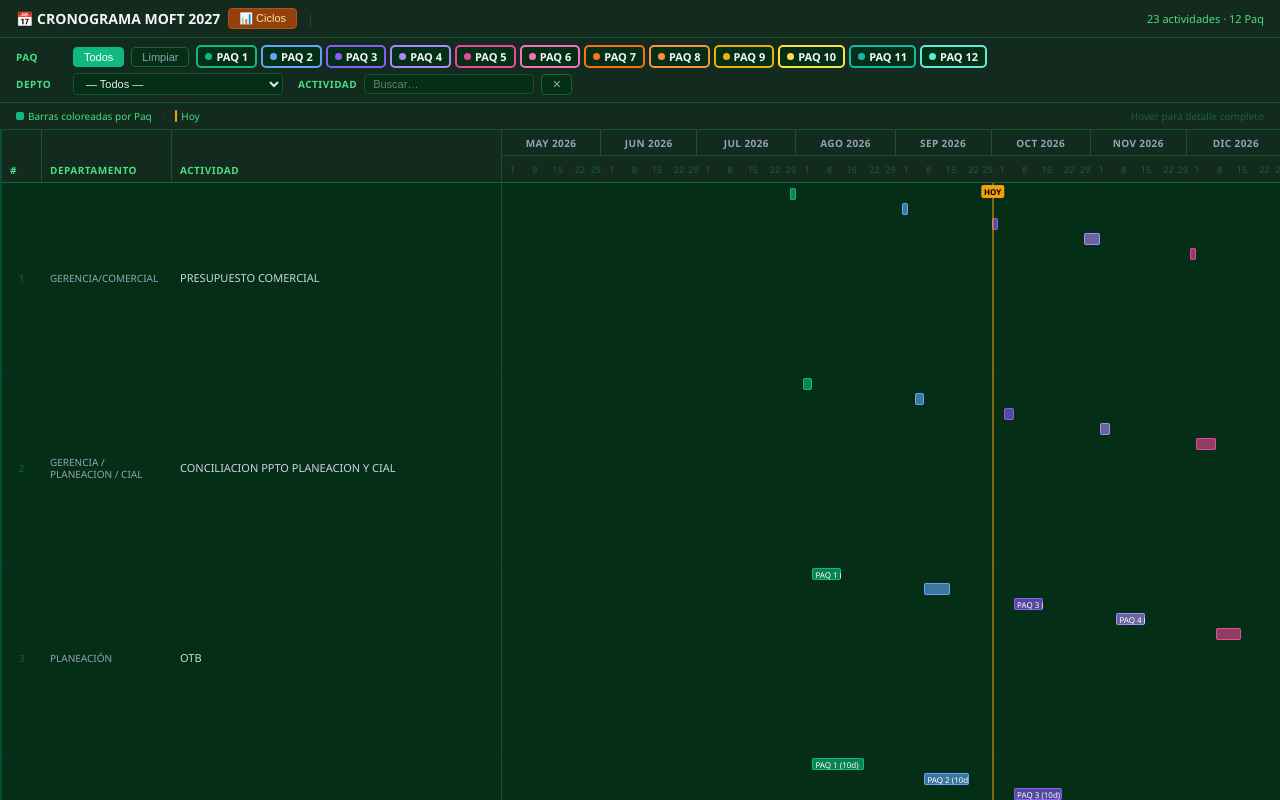
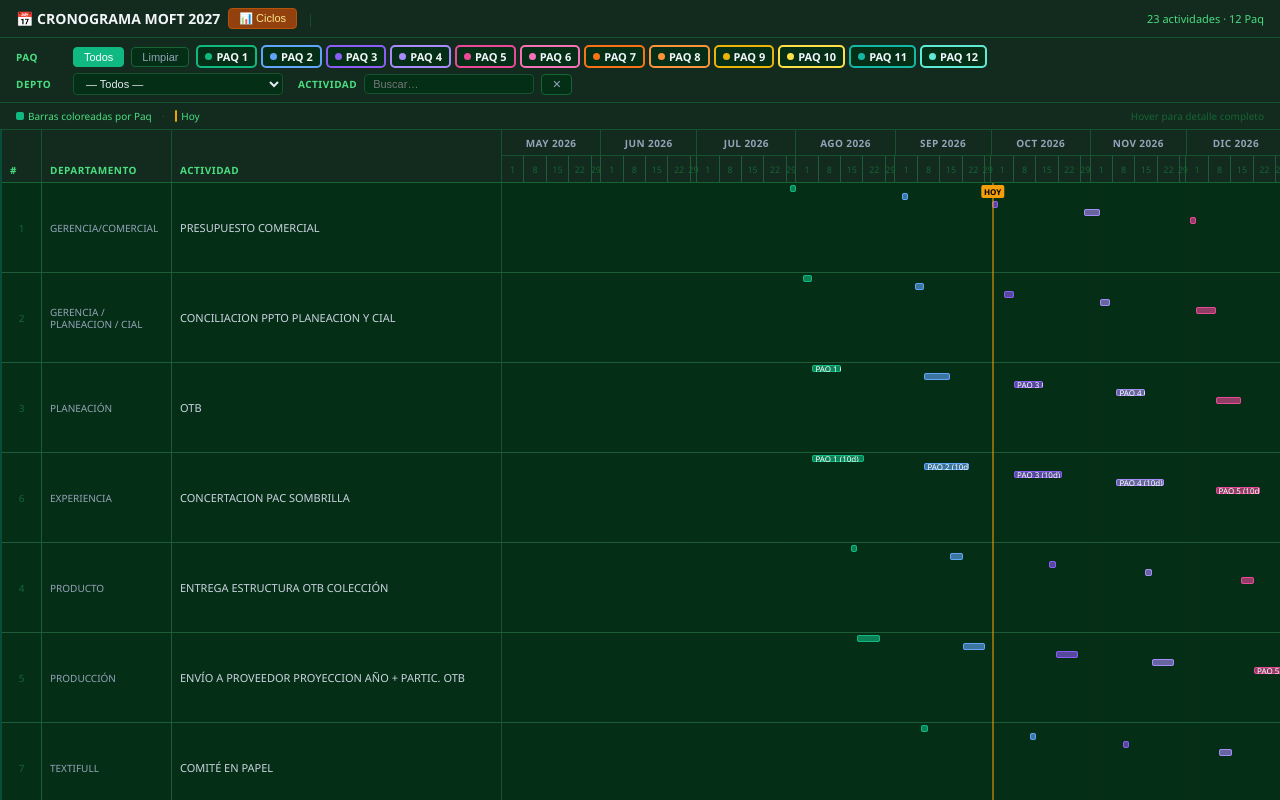
Before and after one commit to KDELRIO2325/cronograma-moft-2027, a plain HTML site: page index.html in a window 1280 px wide. Drawn offline with Linux system fonts and the light colour scheme.

Commit message:
Add files via upload

```diff
--- a/index.html
+++ b/index.html
@@ -37,7 +37,7 @@ body{font-family:'Segoe UI',Arial,sans-serif;background:#052e16;color:#e2e8f0;fo
 #sbHead h2{font-size:11px;font-weight:700;color:#60a5fa;text-transform:uppercase;letter-spacing:.07em}
 #sbHead .close{cursor:pointer;color:#4ade80;font-size:14px;line-height:1;padding:2px 5px;border-radius:3px}
 #sbHead .close:hover{color:#e2e8f0;background:#166534}
-#sbSubtitle{padding:5px 14px 6px;font-size:9px;color:#166534;border-bottom:1px solid #132a1e;flex-shrink:0;line-height:1.4}
+#sbSubtitle{padding:5px 14px 6px;font-size:9px;color:#166534;border-bottom:1px solid #1e5c38;flex-shrink:0;line-height:1.4}
 #cyclesScroll{flex:1;overflow-y:auto;padding:8px 10px 12px}
 #cyclesScroll::-webkit-scrollbar{width:5px}
 #cyclesScroll::-webkit-scrollbar-track{background:#0d1a2e}
@@ -72,16 +72,16 @@ body{font-family:'Segoe UI',Arial,sans-serif;background:#052e16;color:#e2e8f0;fo
 #mRow{display:flex;height:26px;border-bottom:1px solid #14532d}
 #wRow{display:flex;height:26px}
 .mc{flex-shrink:0;border-right:1px solid #14532d;display:flex;align-items:center;justify-content:center;font-size:10px;font-weight:700;color:#94a3b8;text-transform:uppercase;letter-spacing:.04em}
-.wc{flex-shrink:0;border-right:1px solid #132a1e;display:flex;align-items:center;justify-content:center;font-size:9px;color:#166534}
+.wc{flex-shrink:0;border-right:1px solid #1e5c38;display:flex;align-items:center;justify-content:center;font-size:9px;color:#166534}
 #bodyScroll{flex:1;overflow:auto}
 #bodyInner{display:flex}
 #leftCol{width:500px;flex-shrink:0;position:sticky;left:0;z-index:10;background:#052e16}
 #rightCol{position:relative;flex-shrink:0}
-.lr{display:flex;border-bottom:1px solid #132a1e;align-items:stretch}
-.lr-num{width:40px;flex-shrink:0;padding:3px 6px;border-right:1px solid #132a1e;font-size:10px;color:#166534;display:flex;align-items:center;justify-content:center}
-.lr-dep{width:130px;flex-shrink:0;padding:3px 8px;border-right:1px solid #132a1e;font-size:10px;color:#94a3b8;display:flex;align-items:center;word-break:break-word;line-height:1.2}
+.lr{display:flex;border-bottom:1px solid #1e5c38;align-items:stretch}
+.lr-num{width:40px;flex-shrink:0;padding:3px 6px;border-right:1px solid #1e5c38;font-size:10px;color:#166534;display:flex;align-items:center;justify-content:center}
+.lr-dep{width:130px;flex-shrink:0;padding:3px 8px;border-right:1px solid #1e5c38;font-size:10px;color:#94a3b8;display:flex;align-items:center;word-break:break-word;line-height:1.2}
 .lr-act{flex:1;padding:3px 8px;border-right:1px solid #14532d;font-size:11px;color:#cbd5e1;display:flex;align-items:center;word-break:break-word;line-height:1.2}
-.gr{position:absolute;border-bottom:1px solid #132a1e}
+.gr{position:absolute;border-bottom:1px solid #1e5c38}
 .gr:hover{background:#132a1e22}
 .bar{position:absolute;border-radius:2px;overflow:hidden;cursor:pointer;display:flex;align-items:center}
 .bar-lbl{position:relative;z-index:1;font-size:8px;color:#fff;padding-left:3px;white-space:nowrap;overflow:hidden;pointer-events:none}
@@ -200,14 +200,14 @@ ACTS.sort((a,b)=>{const da=ACT_MIN_INI[a]||'',db=ACT_MIN_INI[b]||'';return da<db
 const LUP={};
 RAW.forEach(d=>{if(!LUP[d.act])LUP[d.act]={};LUP[d.act][d.paq]=d;});
 
-const DAY_PX=3.2,BAR_H=12,BAR_GAP=3,ROW_PAD=5;
+const DAY_PX=3.2,BAR_H=7,BAR_GAP=1,ROW_PAD=2;
 const T0=new Date('2026-05-01'),T1=new Date('2028-01-01');
 const TW=Math.round((T1-T0)/86400000)*DAY_PX;
 const MN=['Ene','Feb','Mar','Abr','May','Jun','Jul','Ago','Sep','Oct','Nov','Dic'];
 function pd(s){return new Date(s+'T00:00:00')}
 function dx(d){return Math.max(0,Math.round((d-T0)/86400000)*DAY_PX)}
 function fmt(s){return pd(s).toLocaleDateString('es-CO',{day:'2-digit',month:'short',year:'numeric'})}
-function rh(n){return Math.max(28,n*(BAR_H+BAR_GAP)+ROW_PAD*2)}
+function rh(n){return Math.min(Math.max(22,n*(BAR_H+BAR_GAP)+ROW_PAD*2),90)}
 function esc(s){return s.replace(/[.*+?^${}()|[\]\\]/g,'\\$&')}
 function hi(t,q){if(!q)return t;return t.replace(new RegExp('('+esc(q)+')','gi'),'<mark>$1</mark>')}
 
```
